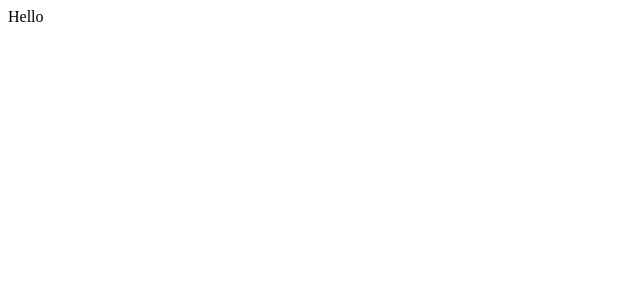
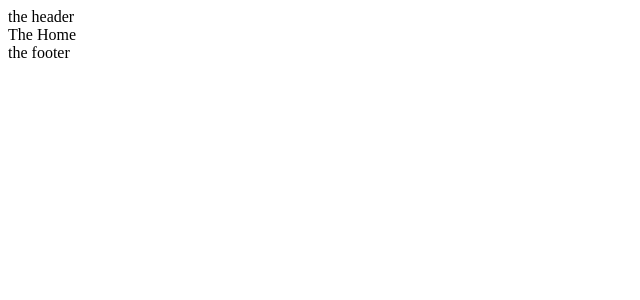
Before and after one commit to AshkanMH1383/react-boilderplate, a React (Vite) app: page / in a window 1280 px wide. Shown: the top 300 px of the page, without its empty margins (0-640 px from the left). Built offline with nearby package versions, Linux system fonts and the light colour scheme.

Commit message:
setup -1
-add alias
-add react router

```diff
--- a/package.json
+++ b/package.json
@@ -10,8 +10,11 @@
     "preview": "vite preview"
   },
   "dependencies": {
+    "path": "^0.12.7",
     "react": "^18.2.0",
-    "react-dom": "^18.2.0"
+    "react-dom": "^18.2.0",
+    "react-router-dom": "^6.15.0",
+    "vite-tsconfig-paths": "^4.2.0"
   },
   "devDependencies": {
     "@types/react": "^18.2.15",
--- a/src/Layout.tsx
+++ b/src/Layout.tsx
@@ -1,8 +1,17 @@
+import { RouterProvider } from 'react-router-dom';
+
+import router           from '@/router/index';
+import Header           from '@/components/Header';
+import Footer           from '@/components/Footer';
+
+
+
 export default function Layout(): JSX.Element {
     return (
-        <header>
-
-
-        </header>
+        <>
+            <Header />
+            <RouterProvider router={router} />
+            <Footer />
+        </>
     )
 }
--- /dev/null
+++ b/src/components/Footer/index.tsx
@@ -0,0 +1,8 @@
+export default function Footer(): JSX.Element {
+    return (
+        <footer>
+            the footer
+
+        </footer>
+    )
+}
--- a/src/components/Header/index.tsx
+++ b/src/components/Header/index.tsx
@@ -1,8 +1,7 @@
 export default function Header(): JSX.Element {
     return (
         <header>
-
-
+            the header
         </header>
     )
 }
--- a/src/main.tsx
+++ b/src/main.tsx
@@ -1,9 +1,10 @@
 import React from 'react'
 import ReactDOM from 'react-dom/client'
 
+import Layout from '@/Layout';
 
 ReactDOM.createRoot(document.getElementById('root')!).render(
   <React.StrictMode>
-    Hello
+      <Layout />
   </React.StrictMode>,
 )
--- a/src/pages/AboutUs/index.tsx
+++ b/src/pages/AboutUs/index.tsx
@@ -0,0 +1,7 @@
+export default function AboutUs(): JSX.Element {
+    return (
+        <>
+           About us
+        </>
+    )
+}
--- a/src/pages/Home/index.tsx
+++ b/src/pages/Home/index.tsx
@@ -0,0 +1,7 @@
+export default function Home(): JSX.Element {
+    return (
+        <>
+            The Home
+        </>
+    )
+}
--- /dev/null
+++ b/src/pages/NotFound/index.tsx
@@ -0,0 +1,7 @@
+export default function NotFound(): JSX.Element {
+    return (
+        <>
+            Not Found
+        </>
+    )
+}
--- a/vite.config.ts
+++ b/vite.config.ts
@@ -1,7 +1,18 @@
 import { defineConfig } from 'vite'
 import react from '@vitejs/plugin-react-swc'
+import path from 'path'
 
 // https://vitejs.dev/config/
 export default defineConfig({
   plugins: [react()],
+  resolve: {
+
+    alias: {
+
+        "@": path.resolve( "./src/"),
+
+    }
+
+}
+
 })
```
Also changed, not shown: src/router/index.tsx (added, +30 -0 lines), tsconfig.json (+7 -0 lines), 1 other file (tests, documents, lock files or other folders).
